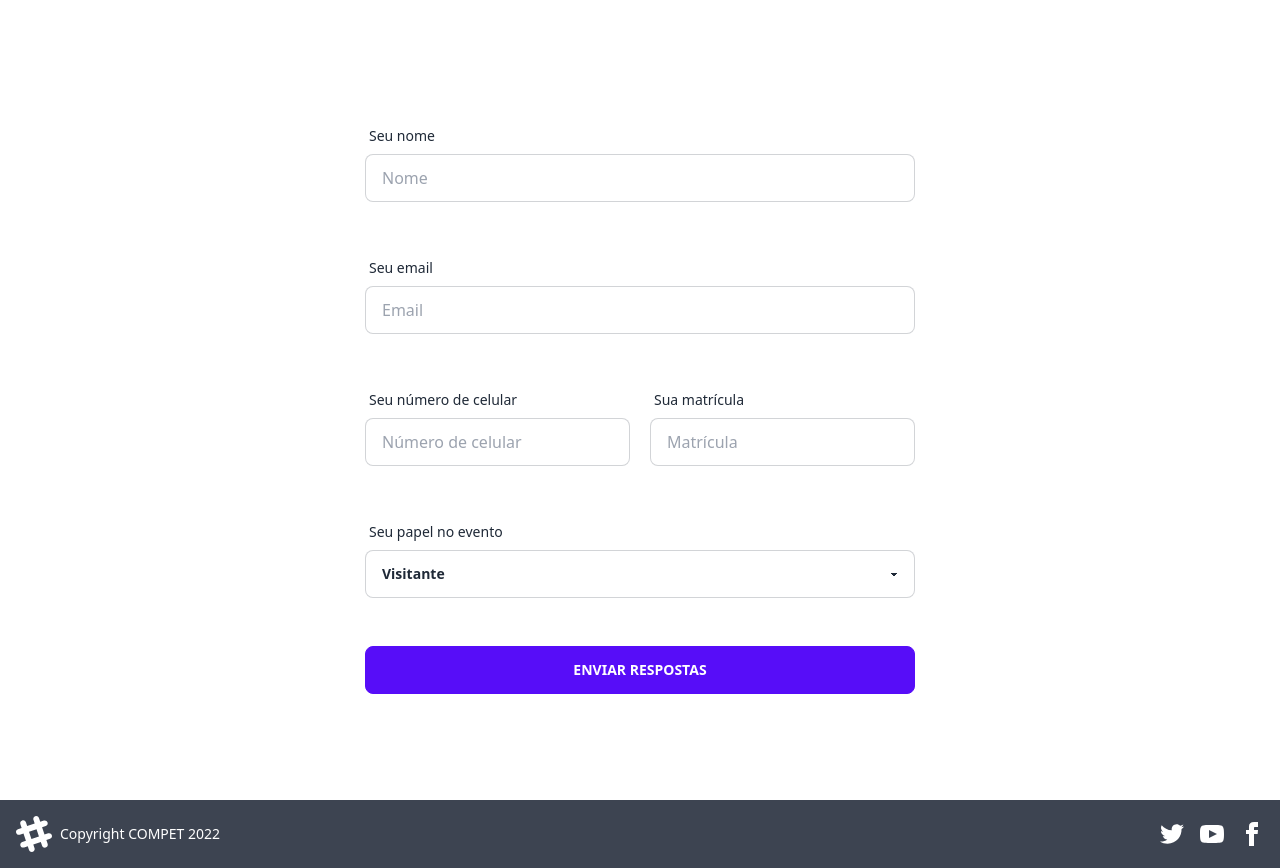
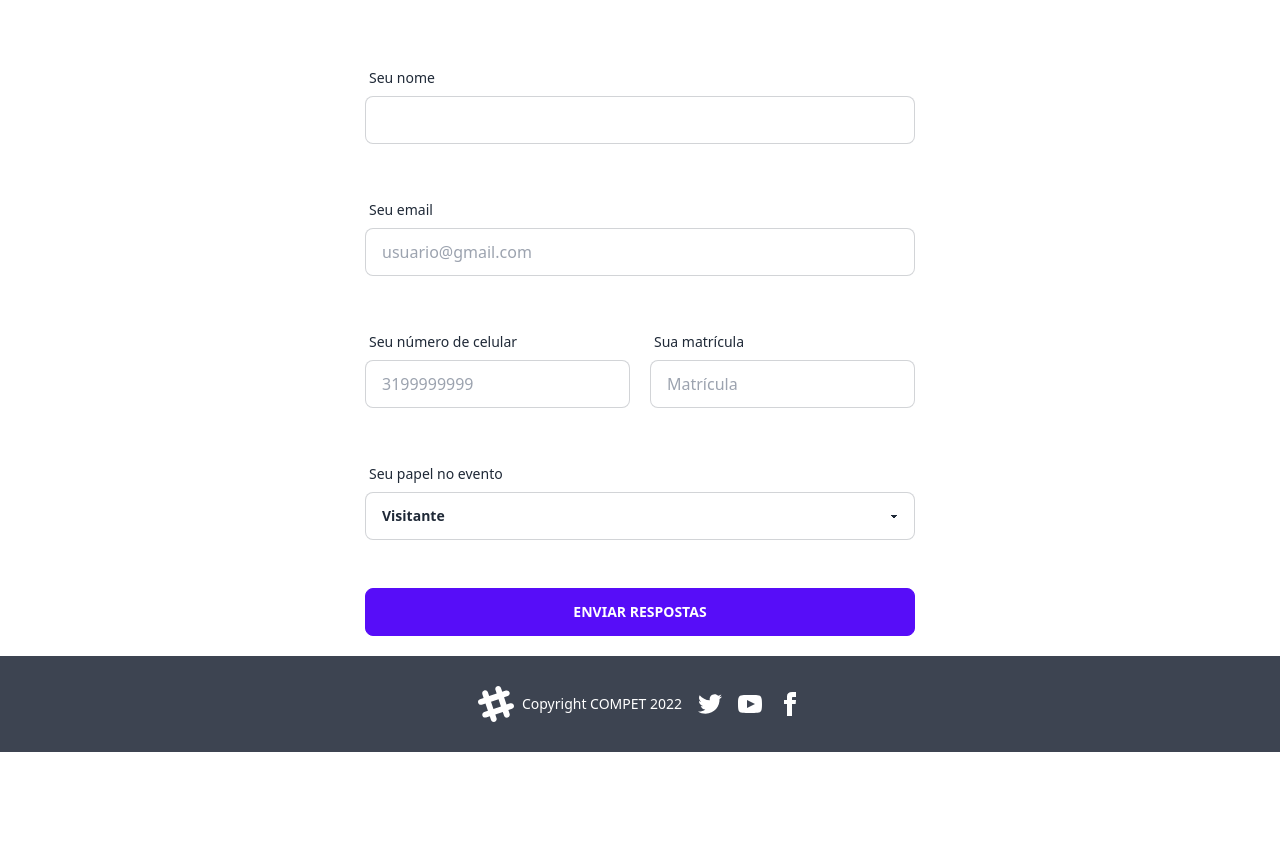
Before and after one commit to competdev/compet-eventos, a Next.js app: page / in a window 1280 px wide. After the commit the page ends 800 px from the top, so only its background shows below. Built offline with nearby package versions, Linux system fonts and the light colour scheme.

Commit message:
api post de criacao de usuarios

```diff
--- a/components/Footer.tsx
+++ b/components/Footer.tsx
@@ -1,6 +1,6 @@
 const Footer: React.FC = () => {
   return (
-    <div className="footer items-center bg-neutral p-4 text-neutral-content">
+    <footer className="footer mt-5 flex h-24 w-full items-center justify-center bg-neutral text-neutral-content">
       <div className="grid-flow-col items-center">
         <svg
           width="36"
@@ -50,7 +50,7 @@ const Footer: React.FC = () => {
           </svg>
         </a>
       </div>
-    </div>
+    </footer>
   );
 };
 
--- a/components/Form.tsx
+++ b/components/Form.tsx
@@ -1,19 +1,19 @@
 import { useForm, SubmitHandler } from "react-hook-form";
 import { yupResolver } from "@hookform/resolvers/yup";
 import * as yup from "yup";
+import axios from "axios";
 
 enum Role {
   visitor = "visitor",
   competitor = "competitor",
 }
-
-interface FormInput {
+export interface FormInput {
   name: String;
   email: String;
   cellphone: String;
   registration: String;
   role: Role;
-}
+};
 
 const schema = yup
   .object({
@@ -41,11 +41,10 @@ const Form: React.FC = () => {
   });
 
   const onSubmit: SubmitHandler<FormInput> = (data) => {
-    console.log(data);
+    axios.post("/api/form", data);
   };
 
   return (
-    <div className="flex h-screen flex-col items-center justify-center gap-5">
     <form
       className="mt-3 grid grid-cols-2 gap-5"
       onSubmit={handleSubmit(onSubmit)}
@@ -56,7 +55,7 @@ const Form: React.FC = () => {
         </label>
         <input
           type="text"
-            placeholder="Nome"
+          placeholder=""
           className="input input-bordered w-full"
           {...register("name")}
         />
@@ -69,7 +68,7 @@ const Form: React.FC = () => {
         </label>
         <input
           type="email"
-            placeholder="Email"
+          placeholder="usuario@gmail.com"
           className="input input-bordered w-full"
           {...register("email")}
         />
@@ -82,7 +81,7 @@ const Form: React.FC = () => {
         </label>
         <input
           type="text"
-            placeholder="Número de celular"
+          placeholder="3199999999"
           className="input input-bordered w-full"
           {...register("cellphone")}
         />
@@ -106,10 +105,7 @@ const Form: React.FC = () => {
         <label className="label">
           <span className="label-text">Seu papel no evento</span>
         </label>
-          <select
-            className="select select-bordered w-full"
-            {...register("role")}
-          >
+        <select className="select select-bordered w-full" {...register("role")}>
           <option>Visitante</option>
           <option>Competidor</option>
         </select>
@@ -120,7 +116,6 @@ const Form: React.FC = () => {
         Enviar respostas
       </button>
     </form>
-    </div>
   );
 };
 
--- a/package.json
+++ b/package.json
@@ -11,6 +11,7 @@
   "dependencies": {
     "@hookform/resolvers": "^2.9.6",
     "@prisma/client": "^4.0.0",
+    "axios": "^0.27.2",
     "daisyui": "^2.17.0",
     "next": "12.2.0",
     "react": "18.2.0",
--- /dev/null
+++ b/pages/api/form.ts
@@ -0,0 +1,25 @@
+import { PrismaClient } from "@prisma/client";
+import type { NextApiRequest, NextApiResponse } from "next";
+
+type Data = {
+  name: string;
+};
+
+export default async function handler(
+  req: NextApiRequest,
+  res: NextApiResponse<Data>
+) {
+  const prisma = new PrismaClient();
+  const formInput = req.body;
+
+  await prisma.user.create({
+    data: {
+      cellphone: formInput.cellphone,
+      name: formInput.name,
+      email: formInput.email,
+      presence: false,
+      registration: formInput.registration,
+      role: formInput.role,
+    },
+  });
+}
--- a/pages/index.tsx
+++ b/pages/index.tsx
@@ -1,17 +1,18 @@
 import type { NextPage } from "next";
+import Head from "next/head";
 import Footer from "../components/Footer";
 import Form from "../components/Form";
 
 const Home: NextPage = () => {
   return (
-    <>
-      <main>
-        <Form />
-      </main>
-      <footer>
-        <Footer />
-      </footer>
-    </>
+    <div className="flex min-h-screen flex-col items-center justify-center">
+      <Head>
+        <title>Formulário para acesso ao evento</title>
+        <link rel="icon" href="/favicon.ico" />
+      </Head>
+      <Form />
+      <Footer />
+    </div>
   );
 };
 
```
Also changed, not shown: 2 other files (tests, documents, lock files or other folders). Lines whose indentation alone changed are shown as unchanged.
